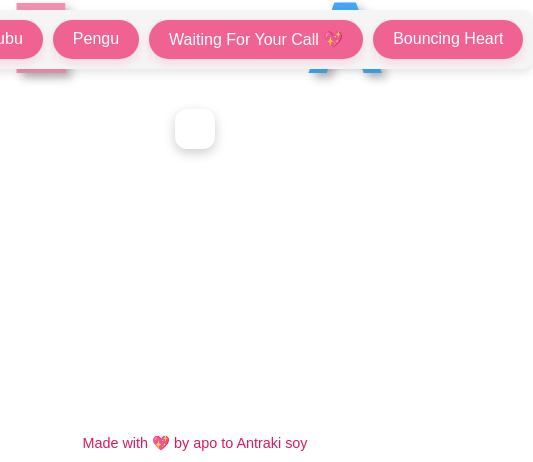
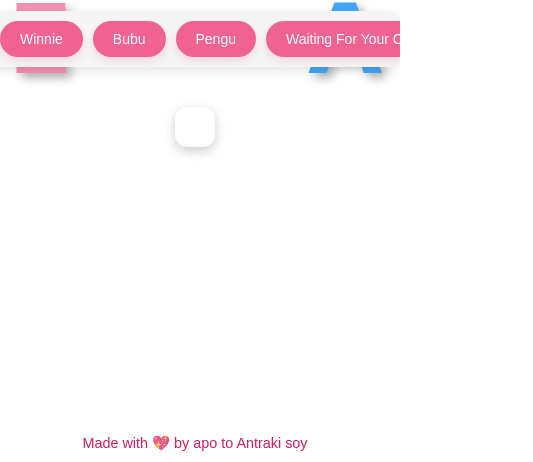
Before and after one commit to JackHat1/gif, a plain HTML site: page index.html in a window 390 px wide. Shown: the part 382-844 px from the top of the page, 533 px wide, since content can reach past the window. Drawn offline with Linux system fonts and the light colour scheme.

Commit message:
Update index.html

```diff
--- a/index.html
+++ b/index.html
@@ -51,6 +51,7 @@
             background-color: #f5f5f5; /* Ελαφρύ γκρι φόντο */
             border-radius: 10px;
             box-shadow: 0 4px 10px rgba(0, 0, 0, 0.1);
+            width: 100%;
         }
         .menu button {
             background-color: #f06292; /* Ροζ */
@@ -62,6 +63,7 @@
             cursor: pointer;
             transition: background-color 0.3s, transform 0.3s, box-shadow 0.3s;
             box-shadow: 0 4px 10px rgba(240, 98, 146, 0.2);
+            white-space: nowrap;
         }
         .menu button:hover {
             background-color: #ec407a; /* Σκοτεινότερο ροζ */
@@ -134,6 +136,7 @@
             }
             .menu button {
                 padding: 10px 20px;
+                font-size: 14px;
             }
             .gif-container {
                 max-width: 95%;
```
